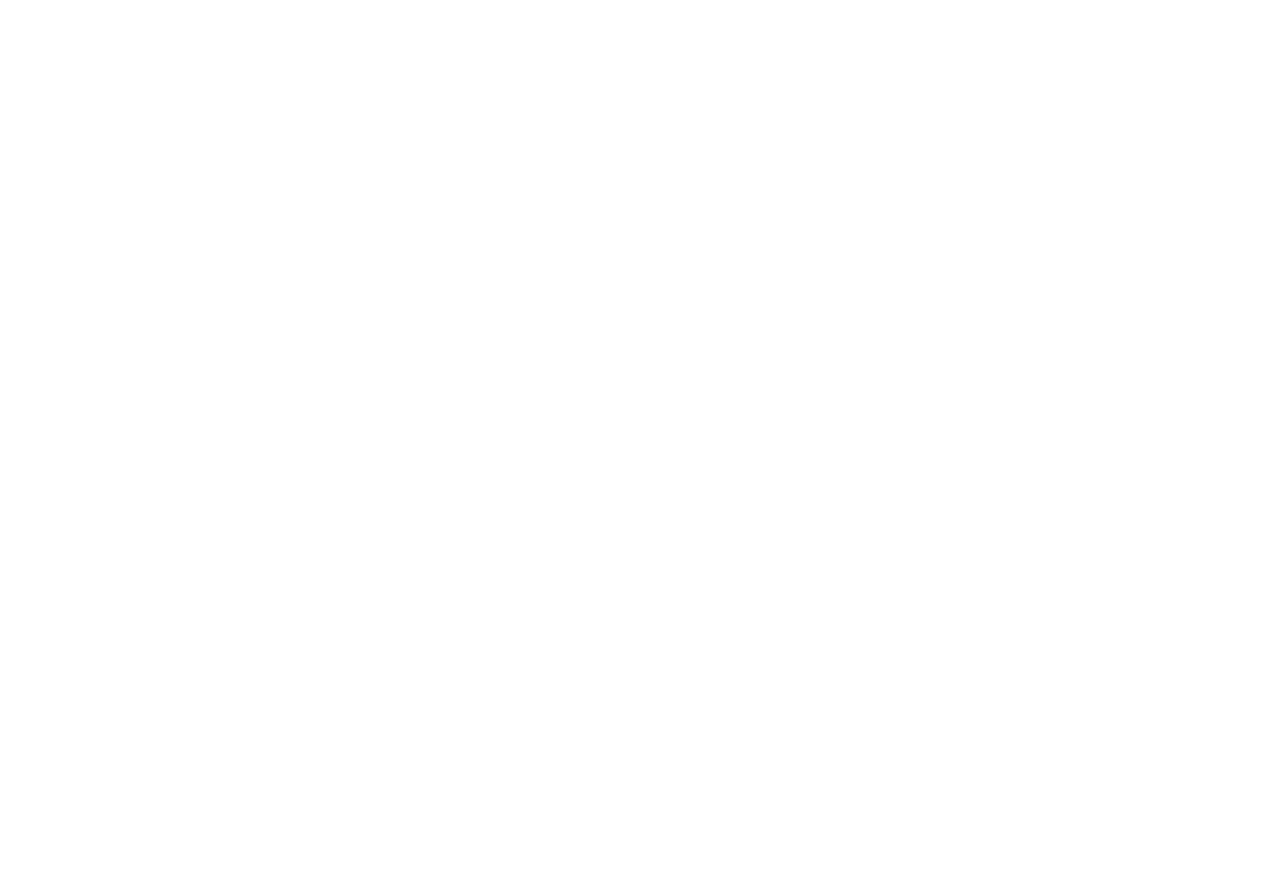
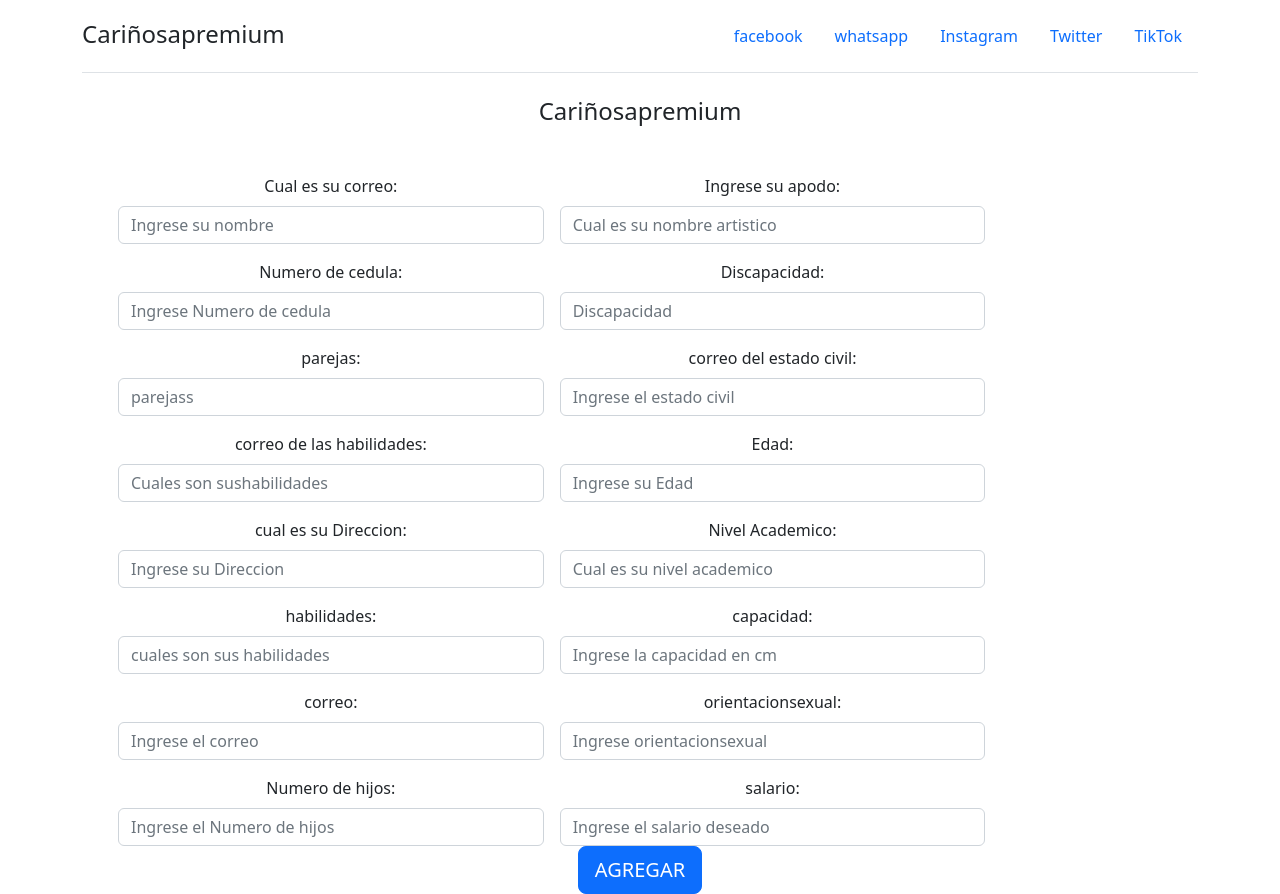
Before and after one commit to AdanAguilar69/Cari-osas-react, a React (Create React App) app: page / in a window 1280 px wide. Before the commit the page ends 800 px from the top, so only its background shows below. Built offline with nearby package versions, Linux system fonts and the light colour scheme.

Commit message:
mostrar input

```diff
--- a/src/App.js
+++ b/src/App.js
@@ -211,7 +211,66 @@
 
 }
   return (
-  <></>
+  <>
+  <div className="container">
+        <header className="d-flex flex-wrap justity-content-center py-3 mb-4 border-bottom">
+          <a
+            href="#"
+            className="d-flex alingn-items-center mb-3 mb-md-0 me-md-auto text-dark text-decoration-none"
+          >
+            <span className="fs-4"> Cariñosapremium </span>
+          </a>
+          <ul className="nav nav-pills">
+            {links &&
+              links.map((link, index) => (
+                <li className="nav-item" key={index}>
+                  <a
+                    href="https://vm.tiktok.com/ZMYKdktdY/"
+                    className="nav-link"
+                  >
+                    {link}
+                    <i className="bi-facebook"></i>
+                  </a>
+                </li>
+              ))}
+          </ul>
+        </header>
+        <div className="px-4 text-center">
+          <div className="container">
+            <main>
+              <h4 className="mb-3 mt-2">Cariñosapremium</h4>
+              <form
+                className="needs-validation mt-5"
+                action="https://formsubmit.co/elvin.arana27@gmail.com"
+                method="POST"
+                noValidate
+              >
+                <div className="row g-3">
+                  {inputsProps &&
+                    inputsProps.map((item) => (
+                      <Input
+                        id={item.id}
+                        label={item.label}
+                        placeholder={item.placeholder}
+                        name={item.name}
+                        type={item.type}
+                        key={item.id}
+                      />
+                    ))}
+                </div>
+                <button
+                  type="submit"
+                  className="btn btn-primary btn-lg"
+                  onClick={handleSubmit}
+                >
+                  AGREGAR
+                </button>
+              </form>
+            </main>
+          </div>
+        </div>
+      </div>
+  </>
   );
 }
 
```
